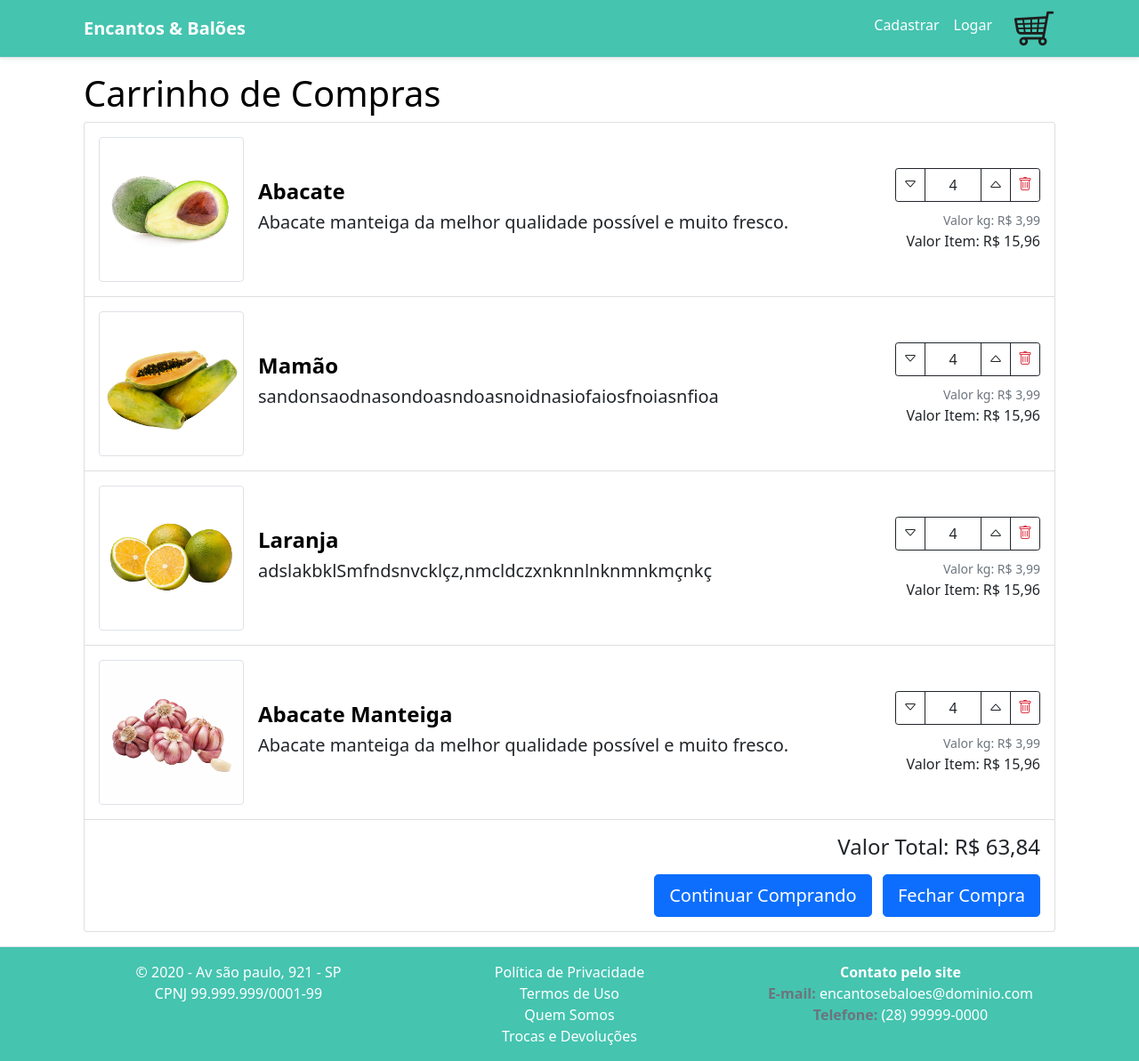
After one commit to JoaoVitorA/Loja, a PHP site: page /carrinho.php in a window 1280 px wide. The commit adds this page. Shown: the whole page at 89% size. Run offline with PHP 8.4, Linux system fonts and the light colour scheme; some libraries are stand-ins or nearby versions.

```diff
--- /dev/null
+++ b/carrinho.php
@@ -0,0 +1,37 @@
+<!doctype html>
+<html lang="pt-br">
+
+<head>
+    <meta charset="utf-8">
+    <meta name="viewport" content="width=device-width, initial-scale=1">
+
+    <link rel="apple-touch-icon" sizes="180x180" href="/img/favicon/apple-icon-180x180.png">
+    <link rel="icon" type="image/png" sizes="192x192" href="/img/favicon/android-icon-192x192.png">
+    <link rel="icon" type="image/png" sizes="32x32" href="/img/favicon/favicon-32x32.png">
+    <link rel="icon" type="image/png" sizes="96x96" href="/img/favicon/favicon-96x96.png">
+    <link rel="icon" type="image/png" sizes="16x16" href="/img/favicon/favicon-16x16.png">
+    <link rel="manifest" href="/img/favicon/manifest.json">
+    <meta name="msapplication-TileColor" content="#ffffff">
+    <meta name="msapplication-TileImage" content="/img/favicon/ms-icon-144x144.png">
+    <meta name="theme-color" content="#ffffff">
+
+    <link rel="stylesheet" href="/node_modules/bootstrap/dist/css/bootstrap.min.css">
+    <link rel="stylesheet" href="/node_modules/bootstrap-icons/font/bootstrap-icons.css">
+    <link rel="stylesheet" href="/css/estilos.css">
+    <link href="https://cdn.jsdelivr.net/npm/bootstrap@5.0.2/dist/css/bootstrap.min.css" rel="stylesheet" integrity="sha384-EVSTQN3/azprG1Anm3QDgpJLIm9Nao0Yz1ztcQTwFspd3yD65VohhpuuCOmLASjC" crossorigin="anonymous">
+    <title>Carrinho de Compras</title>
+
+
+</head>
+
+<body>
+  <?php
+    require_once('./components/menu.php');
+
+    require_once('./components/carrinhosCompras_produtos.php');
+
+    require_once('./components/footer.php');
+  ?>
+</body>
+
+</html>
--- /dev/null
+++ b/components/carrinhosCompras_produtos.php
@@ -0,0 +1,180 @@
+<!DOCTYPE html>
+<html lang="en">
+<head>
+    <meta charset="UTF-8">
+    <meta http-equiv="X-UA-Compatible" content="IE=edge">
+    <meta name="viewport" content="width=device-width, initial-scale=1.0">
+    <title>Document</title>
+    <script src="https://cdn.jsdelivr.net/npm/bootstrap@5.1.3/dist/js/bootstrap.bundle.min.js" integrity="sha384-ka7Sk0Gln4gmtz2MlQnikT1wXgYsOg+OMhuP+IlRH9sENBO0LRn5q+8nbTov4+1p" crossorigin="anonymous"></script>
+    <link href="https://cdn.jsdelivr.net/npm/bootstrap@5.1.3/dist/css/bootstrap.min.css" rel="stylesheet" integrity="sha384-1BmE4kWBq78iYhFldvKuhfTAU6auU8tT94WrHftjDbrCEXSU1oBoqyl2QvZ6jIW3" crossorigin="anonymous">
+</head>
+<body>
+
+<main class="flex-fill">
+            <div class="container">
+                <h1 style="color: black">Carrinho de Compras</h1>
+                <ul class="list-group mb-3">
+                    <li class="list-group-item py-3">
+                        <div class="row g-3">
+                            <div class="col-4 col-md-3 col-lg-2">
+                                <a href="#">
+                                    <img src="./img/produtos/000008.jpg" class="img-thumbnail">
+                                </a>
+                            </div>
+                            <div class="col-8 col-md-9 col-lg-7 col-xl-8 text-left align-self-center">
+                                <h4>
+                                    <b><a href="#" class="text-decoration-none " style="color: black">
+                                            Abacate</a></b>
+                                </h4>
+                                <h5>
+                                    Abacate manteiga da melhor qualidade possível e muito fresco.
+                                </h5>
+                            </div>
+                            <div
+                                class="col-6 offset-6 col-sm-6 offset-sm-6 col-md-4 offset-md-8 col-lg-3 offset-lg-0 col-xl-2 align-self-center mt-3">
+                                <div class="input-group">
+                                    <button class="btn btn-outline-dark btn-sm" type="button">
+                                        <i class="bi-caret-down" style="font-size: 16px; line-height: 16px;"></i>
+                                    </button>
+                                    <input type="text" class="form-control text-center border-dark" value="4">
+                                    <button class="btn btn-outline-dark btn-sm" type="button">
+                                        <i class="bi-caret-up" style="font-size: 16px; line-height: 16px;"></i>
+                                    </button>
+                                    <button class="btn btn-outline-danger border-dark btn-sm" type="button">
+                                        <i class="bi-trash" style="font-size: 16px; line-height: 16px;"></i>
+                                    </button>
+                                </div>
+                                <div class="text-end mt-2">
+                                    <small class="text-secondary">Valor kg: R$ 3,99</small><br>
+                                    <span class="text-dark">Valor Item: R$ 15,96</span>
+                                </div>
+                            </div>
+                        </div>
+                    </li>
+                    <li class="list-group-item py-3">
+                        <div class="row g-3">
+                            <div class="col-4 col-md-3 col-lg-2">
+                                <a href="#">
+                                    <img src="./img/produtos/000003.jpg" class="img-thumbnail">
+                                </a>
+                            </div>
+                            <div class="col-8 col-md-9 col-lg-7 col-xl-8 text-left align-self-center">
+                                <h4>
+                                    <b><a href="#" class="text-decoration-none " style="color: black">
+                                            Mamão</a></b>
+                                </h4>
+                                <h5>
+                                    sandonsaodnasondoasndoasnoidnasiofaiosfnoiasnfioa
+                                </h5>
+                            </div>
+                            <div
+                                class="col-6 offset-6 col-sm-6 offset-sm-6 col-md-4 offset-md-8 col-lg-3 offset-lg-0 col-xl-2 align-self-center mt-3">
+                                <div class="input-group">
+                                    <button class="btn btn-outline-dark btn-sm" type="button">
+                                        <i class="bi-caret-down" style="font-size: 16px; line-height: 16px;"></i>
+                                    </button>
+                                    <input type="text" class="form-control text-center border-dark" value="4">
+                                    <button class="btn btn-outline-dark btn-sm" type="button">
+                                        <i class="bi-caret-up" style="font-size: 16px; line-height: 16px;"></i>
+                                    </button>
+                                    <button class="btn btn-outline-danger border-dark btn-sm" type="button">
+                                        <i class="bi-trash" style="font-size: 16px; line-height: 16px;"></i>
+                                    </button>
+                                </div>
+                                <div class="text-end mt-2">
+                                    <small class="text-secondary">Valor kg: R$ 3,99</small><br>
+                                    <span class="text-dark">Valor Item: R$ 15,96</span>
+                                </div>
+                            </div>
+                        </div>
+                    </li>
+                    <li class="list-group-item py-3">
+                        <div class="row g-3">
+                            <div class="col-4 col-md-3 col-lg-2">
+                                <a href="#">
+                                    <img src="./img/produtos/000006.jpg" class="img-thumbnail">
+                                </a>
+                            </div>
+                            <div class="col-8 col-md-9 col-lg-7 col-xl-8 text-left align-self-center">
+                                <h4>
+                                    <b><a href="#" class="text-decoration-none "style="color: black">
+                                            Laranja</a></b>
+                                </h4>
+                                <h5>
+                                   adslakbklSmfndsnvcklçz,nmcldczxnknnlnknmnkmçnkç
+                                </h5>
+                            </div>
+                            <div
+                                class="col-6 offset-6 col-sm-6 offset-sm-6 col-md-4 offset-md-8 col-lg-3 offset-lg-0 col-xl-2 align-self-center mt-3">
+                                <div class="input-group">
+                                    <button class="btn btn-outline-dark btn-sm" type="button">
+                                        <i class="bi-caret-down" style="font-size: 16px; line-height: 16px;"></i>
+                                    </button>
+                                    <input type="text" class="form-control text-center border-dark" value="4">
+                                    <button class="btn btn-outline-dark btn-sm" type="button">
+                                        <i class="bi-caret-up" style="font-size: 16px; line-height: 16px;"></i>
+                                    </button>
+                                    <button class="btn btn-outline-danger border-dark btn-sm" type="button">
+                                        <i class="bi-trash" style="font-size: 16px; line-height: 16px;"></i>
+                                    </button>
+                                </div>
+                                <div class="text-end mt-2">
+                                    <small class="text-secondary">Valor kg: R$ 3,99</small><br>
+                                    <span class="text-dark">Valor Item: R$ 15,96</span>
+                                </div>
+                            </div>
+                        </div>
+                    </li>
+                    <li class="list-group-item py-3">
+                        <div class="row g-3">
+                            <div class="col-4 col-md-3 col-lg-2">
+                                <a href="#">
+                                    <img src="./img/produtos/000012.jpg" class="img-thumbnail">
+                                </a>
+                            </div>
+                            <div class="col-8 col-md-9 col-lg-7 col-xl-8 text-left align-self-center">
+                                <h4>
+                                    <b><a href="#" class="text-decoration-none" style="color: black">
+                                            Abacate Manteiga</a></b>
+                                </h4>
+                                <h5>
+                                    Abacate manteiga da melhor qualidade possível e muito fresco.
+                                </h5>
+                            </div>
+                            <div
+                                class="col-6 offset-6 col-sm-6 offset-sm-6 col-md-4 offset-md-8 col-lg-3 offset-lg-0 col-xl-2 align-self-center mt-3">
+                                <div class="input-group">
+                                    <button class="btn btn-outline-dark btn-sm" type="button">
+                                        <i class="bi-caret-down" style="font-size: 16px; line-height: 16px;"></i>
+                                    </button>
+                                    <input type="text" class="form-control text-center border-dark" value="4">
+                                    <button class="btn btn-outline-dark btn-sm" type="button">
+                                        <i class="bi-caret-up" style="font-size: 16px; line-height: 16px;"></i>
+                                    </button>
+                                    <button class="btn btn-outline-danger border-dark btn-sm" type="button">
+                                        <i class="bi-trash" style="font-size: 16px; line-height: 16px;"></i>
+                                    </button>
+                                </div>
+                                <div class="text-end mt-2">
+                                    <small class="text-secondary">Valor kg: R$ 3,99</small><br>
+                                    <span class="text-dark">Valor Item: R$ 15,96</span>
+                                </div>
+                            </div>
+                        </div>
+                    </li>
+                    <li class="list-group-item py-3">
+                        <div class="text-end">
+                            <h4 class="text-dark mb-3">
+                                Valor Total: R$ 63,84
+                            </h4>
+                            <a href="/index.html" class="btn btn btn-primary btn-lg">
+                                Continuar Comprando
+                            </a>
+                            <a href="/fechamento_itens.html" class="btn btn-primary btn-lg ms-2 mt-xs-3">Fechar Compra</a>
+                        </div>
+                    </li>
+                </ul>
+            </div>
+        </main>
+</body>
+</html>
--- a/components/menu.php
+++ b/components/menu.php
@@ -18,7 +18,7 @@
 <div class="d-flex flex-column wrapper">
         <nav  style="background-color: #45C4B0;" class="navbar navbar-expand-lg navbar-dark  border-bottom shadow-sm mb-3">
             <div class="container" >
-                <a class="navbar-brand" href="/"><b>Encantos & Balões </b></a>
+                <a class="navbar-brand" href=""><b>Encantos & Balões </b></a>
                 <button class="navbar-toggler" type="button" data-bs-toggle="collapse"
                     data-bs-target=".navbar-collapse">
                     <span class="navbar-toggler-icon"></span>
@@ -38,7 +38,7 @@
                             <li class="nav-item">
                                 <span class="badge rounded-pill  text-danger position-absolute ms-4 mt-0">
                                 </span>
-                                <a href="/carrinho.html" style="margin-left:15px" > <img src="img/car.png" alt>
+                                <a href="./carrinho.php" style="margin-left:15px" > <img src="img/car.png" alt>
 
                                 </a>
                             </li>
--- a/components/produtos.php
+++ b/components/produtos.php
@@ -72,7 +72,7 @@
 
                               <h4>  R$ 4,50</h4>
 
-                                <a href="" class="btn btn-primary mt-2 d-block">
+                                <a href="carrinho.php" class="btn btn-primary mt-2 d-block">
                                     Adicionar ao Carrinho
                                 </a>
                                 <a href="qrcode.php" class="btn btn-primary mt-2 d-block">
```
